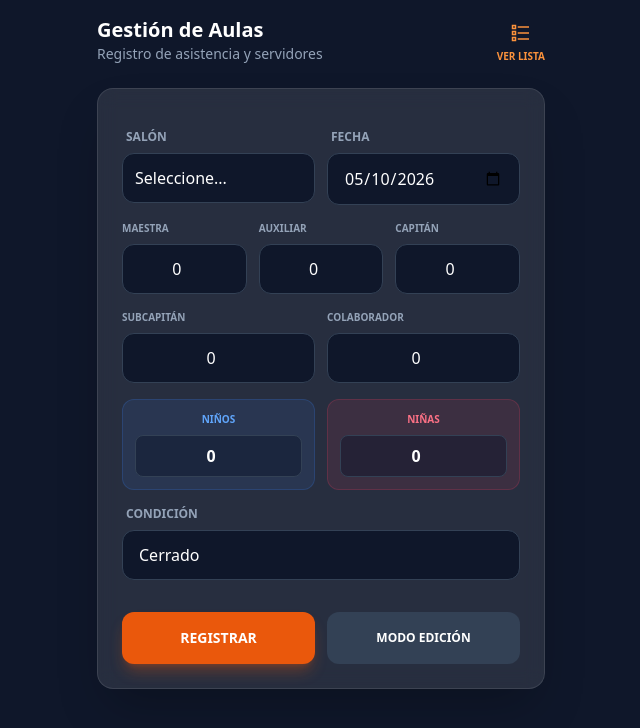
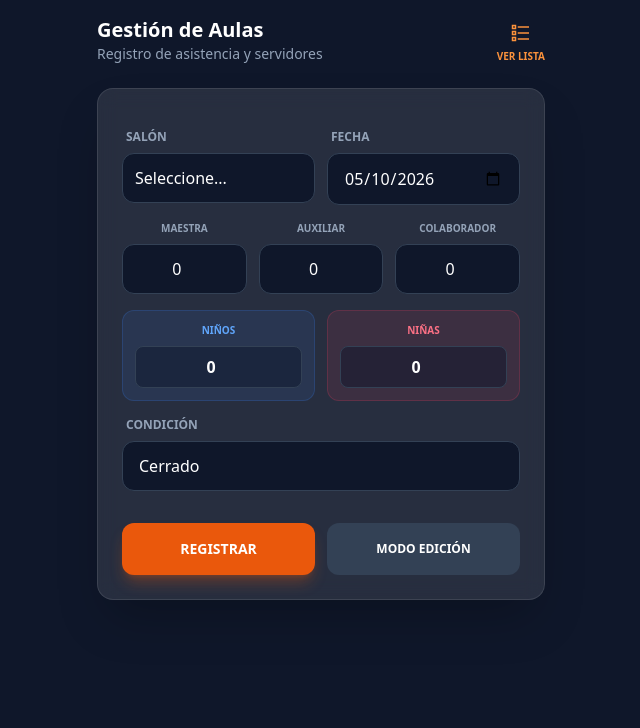
Before and after one commit to jeancgarciaq/estadistica-maranatha-infantil-fastapi, a Python web app: template web/templates/aulas/index.html in a window 1280 px wide. Shown: the top 728 px of the page, without its empty margins (319-959 px from the left). Run offline with Jinja, Linux system fonts and the light colour scheme; the template is opened without the code that fills it, so the values that code supplies are empty; some libraries are stand-ins or nearby versions.

Commit message:
feat: create index template for aula management with creation and editing functionality

```diff
--- a/web/templates/aulas/index.html
+++ b/web/templates/aulas/index.html
@@ -57,34 +57,23 @@
                 </div>
             </div>
 
-            <!-- Personal (Maestra, Auxiliar, Capitán) -->
+            <!-- Personal (Maestra, Auxiliar, Colaborador) -->
             <div class="grid grid-cols-3 gap-3">
                 <div>
-                    <label class="block text-[10px] font-semibold text-slate-400 uppercase mb-2">Maestra</label>
+                    <label
+                        class="block text-[10px] font-semibold text-slate-400 uppercase mb-2 text-center">Maestra</label>
                     <input type="number" name="maestra" id="aula_maestra" value="0" required
                         class="w-full bg-slate-900 border border-slate-700 rounded-xl px-3 py-3 text-white focus:outline-none focus:border-orange-500 text-center">
                 </div>
                 <div>
-                    <label class="block text-[10px] font-semibold text-slate-400 uppercase mb-2">Auxiliar</label>
+                    <label
+                        class="block text-[10px] font-semibold text-slate-400 uppercase mb-2 text-center">Auxiliar</label>
                     <input type="number" name="auxiliar" id="aula_auxiliar" value="0" required
                         class="w-full bg-slate-900 border border-slate-700 rounded-xl px-3 py-3 text-white focus:outline-none focus:border-orange-500 text-center">
                 </div>
                 <div>
-                    <label class="block text-[10px] font-semibold text-slate-400 uppercase mb-2">Capitán</label>
-                    <input type="number" name="capitan" id="aula_capitan" value="0" required
-                        class="w-full bg-slate-900 border border-slate-700 rounded-xl px-3 py-3 text-white focus:outline-none focus:border-orange-500 text-center">
-                </div>
-            </div>
-
-            <!-- Personal (Subcapitán, Colaborador) -->
-            <div class="grid grid-cols-2 gap-3">
-                <div>
-                    <label class="block text-[10px] font-semibold text-slate-400 uppercase mb-2">Subcapitán</label>
-                    <input type="number" name="subcapitan" id="aula_subcapitan" value="0" required
-                        class="w-full bg-slate-900 border border-slate-700 rounded-xl px-3 py-3 text-white focus:outline-none focus:border-orange-500 text-center">
-                </div>
-                <div>
-                    <label class="block text-[10px] font-semibold text-slate-400 uppercase mb-2">Colaborador</label>
+                    <label
+                        class="block text-[10px] font-semibold text-slate-400 uppercase mb-2 text-center">Colaborador</label>
                     <input type="number" name="colaborador" id="aula_colaborador" value="0" required
                         class="w-full bg-slate-900 border border-slate-700 rounded-xl px-3 py-3 text-white focus:outline-none focus:border-orange-500 text-center">
                 </div>
@@ -139,8 +128,7 @@
 <script>
     function actualizarCondicion() {
         const fields = [
-            'aula_maestra', 'aula_auxiliar', 'aula_capitan',
-            'aula_subcapitan', 'aula_colaborador', 'aula_ninos', 'aula_ninas'
+            'aula_maestra', 'aula_auxiliar', 'aula_colaborador', 'aula_ninos', 'aula_ninas'
         ];
         let total = 0;
         fields.forEach(id => {
@@ -191,8 +179,6 @@
         document.getElementById('aula_fecha').value = urlParams.get('fecha') || "";
         document.getElementById('aula_maestra').value = urlParams.get('maestra') || 0;
         document.getElementById('aula_auxiliar').value = urlParams.get('auxiliar') || 0;
-        document.getElementById('aula_capitan').value = urlParams.get('capitan') || 0;
-        document.getElementById('aula_subcapitan').value = urlParams.get('subcapitan') || 0;
         document.getElementById('aula_colaborador').value = urlParams.get('colaborador') || 0;
         document.getElementById('aula_ninos').value = urlParams.get('ninos') || 0;
         document.getElementById('aula_ninas').value = urlParams.get('ninas') || 0;
@@ -204,8 +190,7 @@
 
     // Vincular detectores de eventos para actualizar la condición automáticamente
     [
-        'aula_maestra', 'aula_auxiliar', 'aula_capitan',
-        'aula_subcapitan', 'aula_colaborador', 'aula_ninos', 'aula_ninas'
+        'aula_maestra', 'aula_auxiliar', 'aula_colaborador', 'aula_ninos', 'aula_ninas'
     ].forEach(id => {
         document.getElementById(id).addEventListener('input', actualizarCondicion);
     });
```
